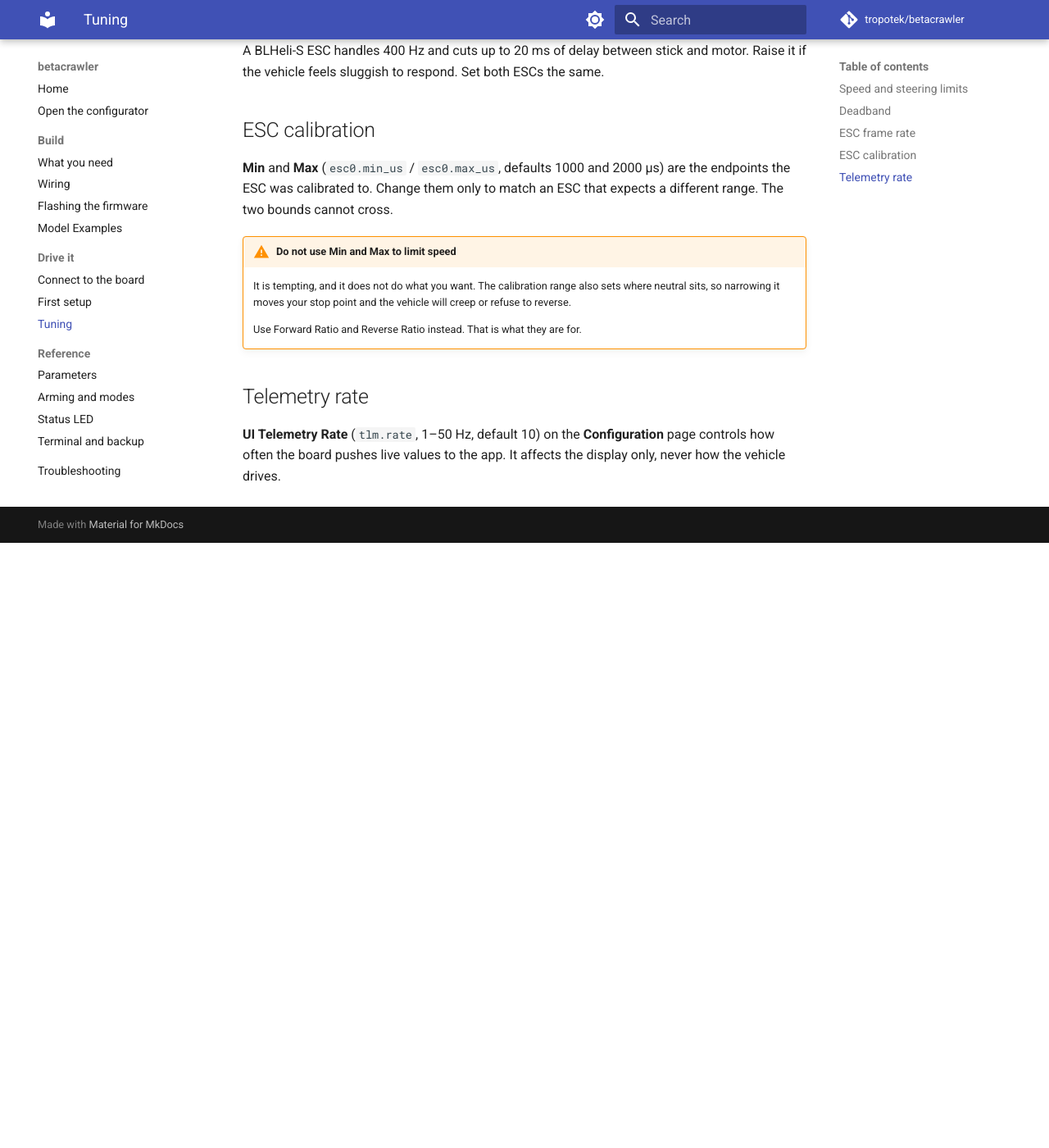
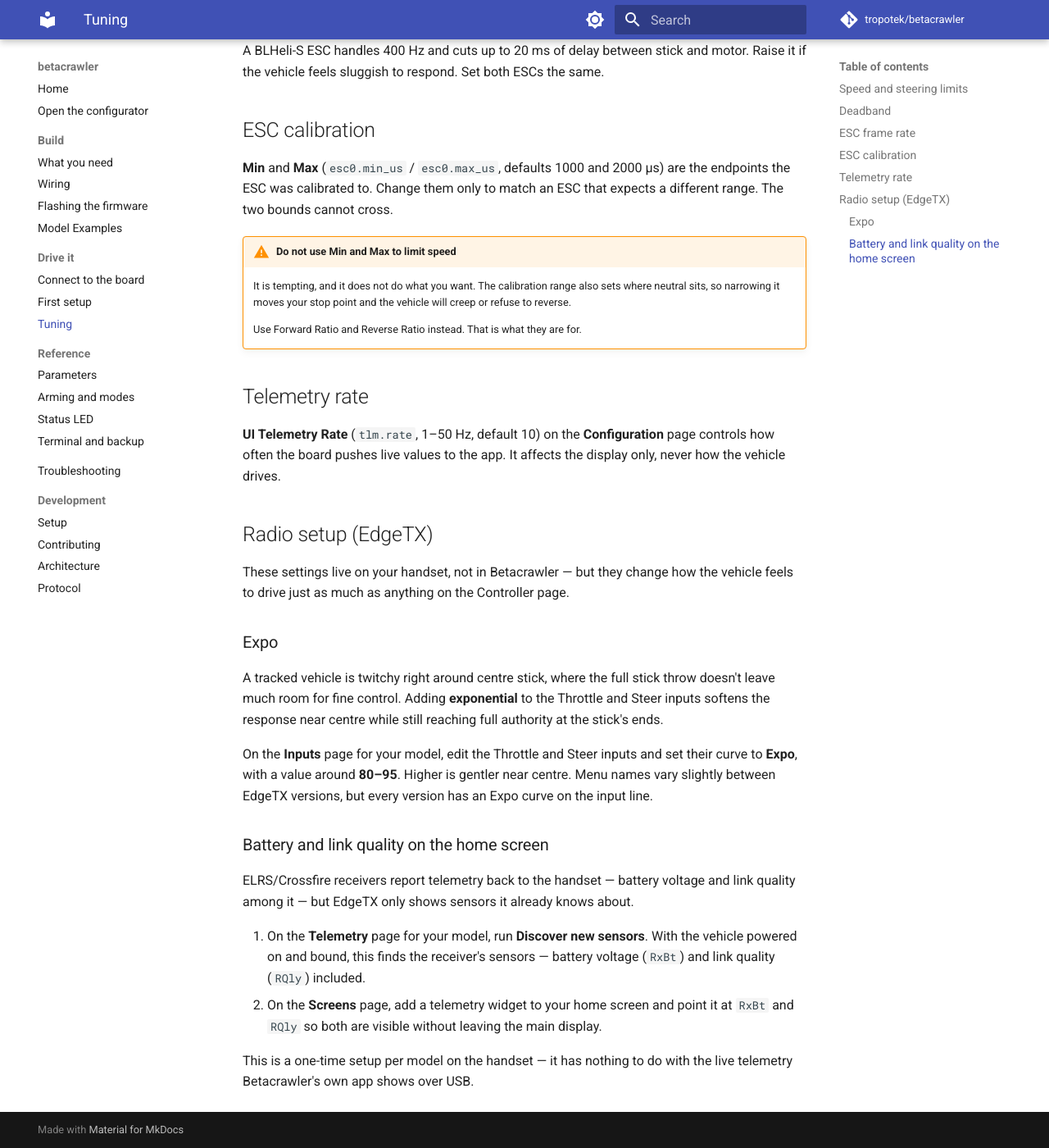
Before and after one commit to tropotek/betacrawler, an MkDocs documentation site: the page built from docs/drive/tuning.md, in a window 1280 px wide and 1400 px high, scrolled down 1040 px. Shown: the whole window at 82% size. Built offline with MkDocs 1.6.1 and Material for MkDocs 9.7.7, drawn with Linux system fonts in a browser that asks for light colours; comment, search, counter and statistics services are not loaded; before the commit the page ends 1702 px from its top, so only the background shows below that.

Commit message:
docs: add an EdgeTX radio setup section to Tuning
Covers adding throttle/steer expo for finer control near centre, and
discovering receiver sensors to show battery and link quality on the
handset's home screen.

Co-Authored-By: Claude Sonnet 5 <noreply@anthropic.com>

```diff
--- a/docs/drive/tuning.md
+++ b/docs/drive/tuning.md
@@ -55,3 +55,32 @@ two bounds cannot cross.
 **UI Telemetry Rate** (`tlm.rate`, 1–50 Hz, default 10) on the **Configuration** page controls
 how often the board pushes live values to the app. It affects the display only, never how the
 vehicle drives.
+
+## Radio setup (EdgeTX)
+
+These settings live on your handset, not in Betacrawler — but they change how the vehicle feels
+to drive just as much as anything on the Controller page.
+
+### Expo
+
+A tracked vehicle is twitchy right around centre stick, where the full stick throw doesn't leave
+much room for fine control. Adding **exponential** to the Throttle and Steer inputs softens the
+response near centre while still reaching full authority at the stick's ends.
+
+On the **Inputs** page for your model, edit the Throttle and Steer inputs and set their curve to
+**Expo**, with a value around **80–95**. Higher is gentler near centre. Menu names vary slightly
+between EdgeTX versions, but every version has an Expo curve on the input line.
+
+### Battery and link quality on the home screen
+
+ELRS/Crossfire receivers report telemetry back to the handset — battery voltage and link quality
+among it — but EdgeTX only shows sensors it already knows about.
+
+1. On the **Telemetry** page for your model, run **Discover new sensors**. With the vehicle
+   powered on and bound, this finds the receiver's sensors — battery voltage (`RxBt`) and link
+   quality (`RQly`) included.
+2. On the **Screens** page, add a telemetry widget to your home screen and point it at `RxBt` and
+   `RQly` so both are visible without leaving the main display.
+
+This is a one-time setup per model on the handset — it has nothing to do with the live telemetry
+Betacrawler's own app shows over USB.
```
